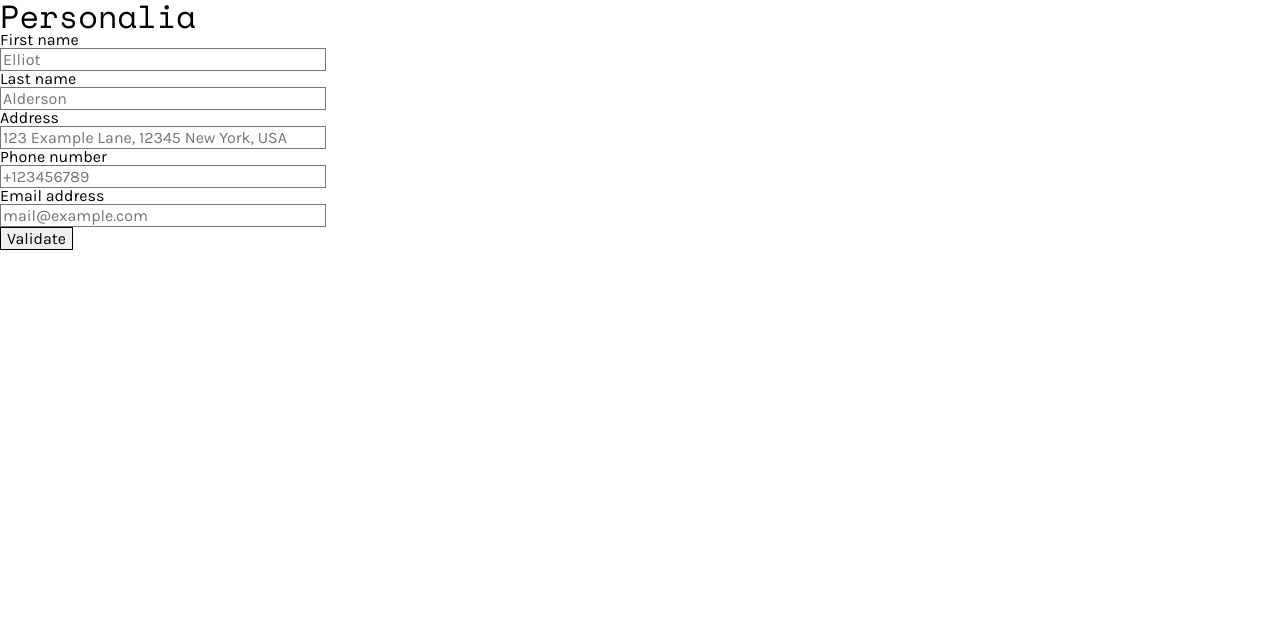
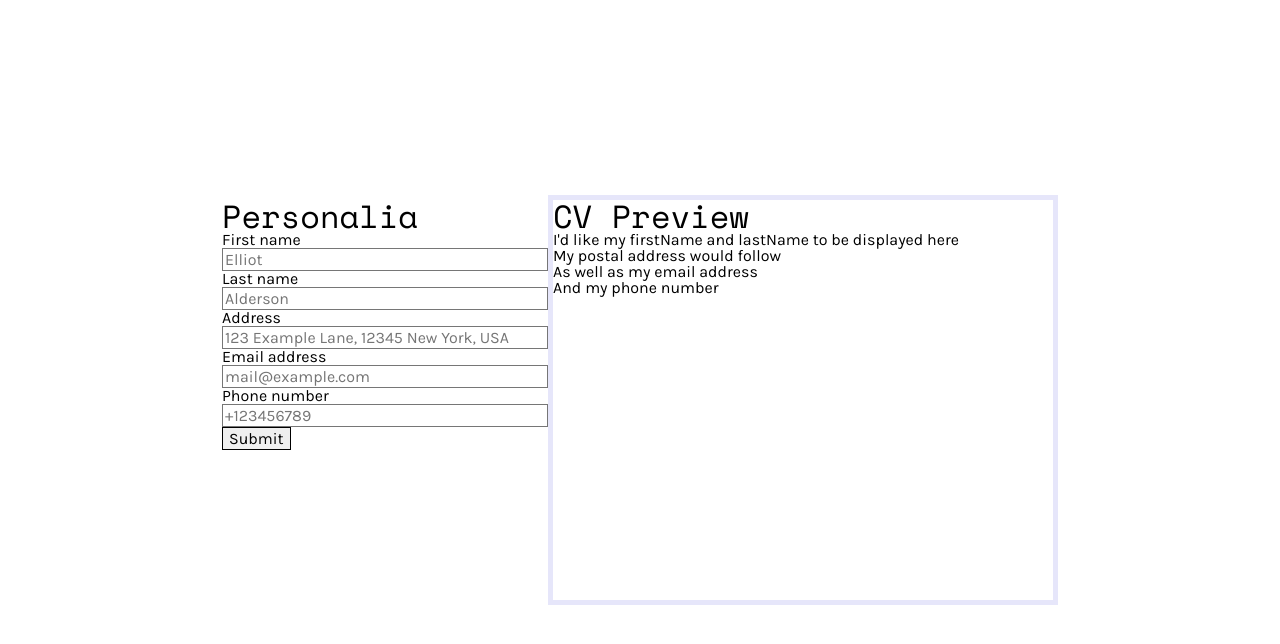
Before and after one commit to tramio/TOP-cv-application, a React (Create React App) app: page / in a window 1280 px wide. Shown: the top 644 px of the page. Built offline with nearby package versions, Linux system fonts and the light colour scheme.

Commit message:
extract Form from Main component, create Preview component, minor styling edits

```diff
--- a/src/components/CVsections/Personalia.js
+++ b/src/components/CVsections/Personalia.js
@@ -9,8 +9,8 @@ class Personalia extends Component {
       firstName: "",
       lastName: "",
       postalAddress: "",
+      email: "",
       phone: "",
-      email: "",
     }
   }
   handleFirstNameChange = (value) => {
@@ -28,14 +28,14 @@ class Personalia extends Component {
       postalAddress: value,
     });
   }
+  handleEmailChange = (value) => {
+    this.setState({
+      email: value,
+    });
+  }
   handlePhoneChange = (value) => {
     this.setState({
       phone: value,
-    });
-  }
-  handleEmailChange = (value) => {
-    this.setState({
-      email: value,
     });
   }
 
@@ -72,6 +72,15 @@ class Personalia extends Component {
             value={this.state.postalAddress}
           />
           <Field
+            inputId="email"
+            actualLabel="Email address"
+            type="text"
+            name="email"
+            placeholder="mail@example.com"
+            onChange={this.handleEmailChange}
+            value={this.state.email}
+          />
+          <Field
             inputId="phone"
             actualLabel="Phone number"
             type="text"
@@ -80,15 +89,6 @@ class Personalia extends Component {
             onChange={this.handlePhoneChange}
             value={this.state.phone}
           />
-          <Field
-            inputId="email"
-            actualLabel="Email address"
-            type="text"
-            name="email"
-            placeholder="mail@example.com"
-            onChange={this.handleEmailChange}
-            value={this.state.email}
-          />
         </ul>
       </fieldset>
     );
--- /dev/null
+++ b/src/components/Form.js
@@ -0,0 +1,30 @@
+import React, { Component } from "react";
+import Personalia from "./CVsections/Personalia";
+
+class Form extends Component {
+  constructor() {
+    super();
+
+    this.state = {
+      isSubmitted: "",
+    }
+  }
+
+  handleSubmit = (e) => {
+    e.preventDefault();
+    this.setState({
+      isSubmitted: "yes",
+    })
+  }
+
+  render() {
+    return (
+      <form onSubmit={this.handleSubmit}>
+        <Personalia />
+        <button type="submit">Submit</button>
+      </form>
+    );
+  }
+}
+
+export default Form;
--- a/src/components/Main.js
+++ b/src/components/Main.js
@@ -1,14 +1,13 @@
 import React, { Component } from "react";
-import Personalia from "./CVsections/Personalia";
+import Form from "./Form";
+import Preview from "./Preview";
 
 class Main extends Component {
   render() {
     return (
       <main>
-        <form>
-          <Personalia />
-          <button type="submit">Validate</button>
-        </form>
+        <Form />
+        <Preview />
       </main>
     );
   }
--- /dev/null
+++ b/src/components/Preview.js
@@ -0,0 +1,20 @@
+import React, { Component } from "react";
+
+class Preview extends Component {
+
+  render() {
+    return (
+      <div id="preview">
+        <h1>CV Preview</h1>
+        <p>I'd like my firstName and lastName to be displayed here</p>
+        <p>My postal address would follow</p>
+        <p>As well as my email address</p>
+        <p>And my phone number</p>
+
+
+      </div>
+    )
+  }
+}
+
+export default Preview;
--- a/src/styles/style.css
+++ b/src/styles/style.css
@@ -4,9 +4,21 @@
   --font-main: 'Karla', sans-serif;
   --font-extra: 'Space Mono', monospace;
 }
-
+html {
+  height: 100%;
+}
 body {
+  height: 100%;
   font-family: var(--font-main);
+}
+main {
+  height: 100%;
+  display: flex;
+  justify-content: center;
+  align-items: center;
+}
+#root {
+  height: 100%;
 }
 h1 {
   font-family: var(--font-extra);
@@ -18,3 +30,11 @@ li {
 input {
   width: 20rem;
 }
+#preview {
+  height: 400px;
+  width: 500px;
+  border: 5px solid lavender;
+}
+form {
+  height: 400px;
+}
```
